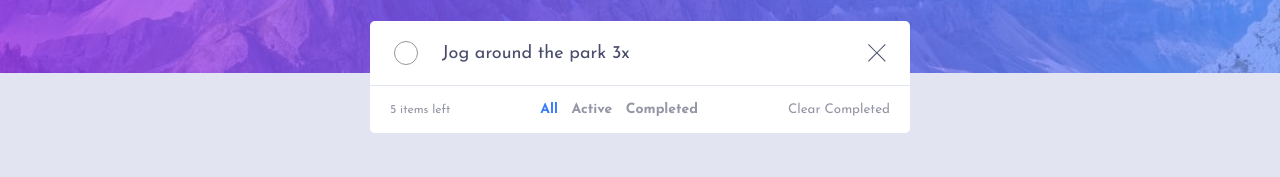
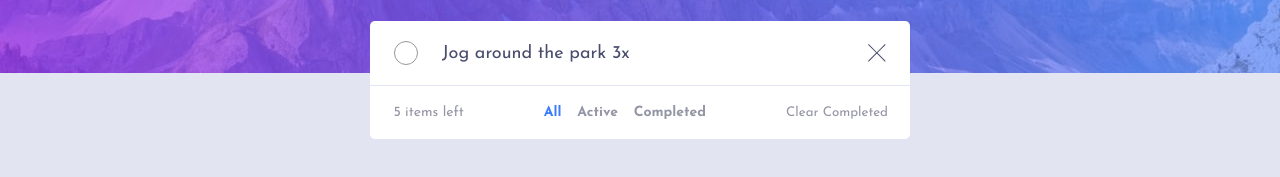
Before and after one commit to ashish-d2/react-todo-app, a React (Create React App) app: page / in a window 1280 px wide. Shown: the part 227-404 px from the top of the page. Built offline with nearby package versions, Linux system fonts and the light colour scheme.

Commit message:
style(TodoListStatus, TodoListController): Hover style change - Increased font-size for desktop view in TodoListStatus component. - Added hover effect to clear completed btn in TodoListStatus component. - Added hover effect to TodoListController component.

```diff
--- a/src/components/Todo/TodoList/TodoListStatus/TodoListStatus.module.scss
+++ b/src/components/Todo/TodoList/TodoListStatus/TodoListStatus.module.scss
@@ -14,5 +14,19 @@
     background-color: transparent;
     color: inherit;
     font-family: inherit;
+    cursor: pointer;
+    transition: color 0.3s ease;
+
+    &:hover {
+      color: c.$black-1;
+    }
+  }
+
+  @media (min-width: 768px) {
+    font-size: 0.875rem;
+
+    & > * {
+      flex-shrink: 0;
+    }
   }
 }
--- a/src/components/Todo/TodoListController/TodoListController.module.scss
+++ b/src/components/Todo/TodoListController/TodoListController.module.scss
@@ -17,6 +17,12 @@
     font-weight: 700;
     color: c.$light-gray;
     font-family: inherit;
+    cursor: pointer;
+    transition: color 0.3s ease;
+
+    &:not(.active):hover {
+      color: c.$black-1;
+    }
   }
 
   .active {
```
